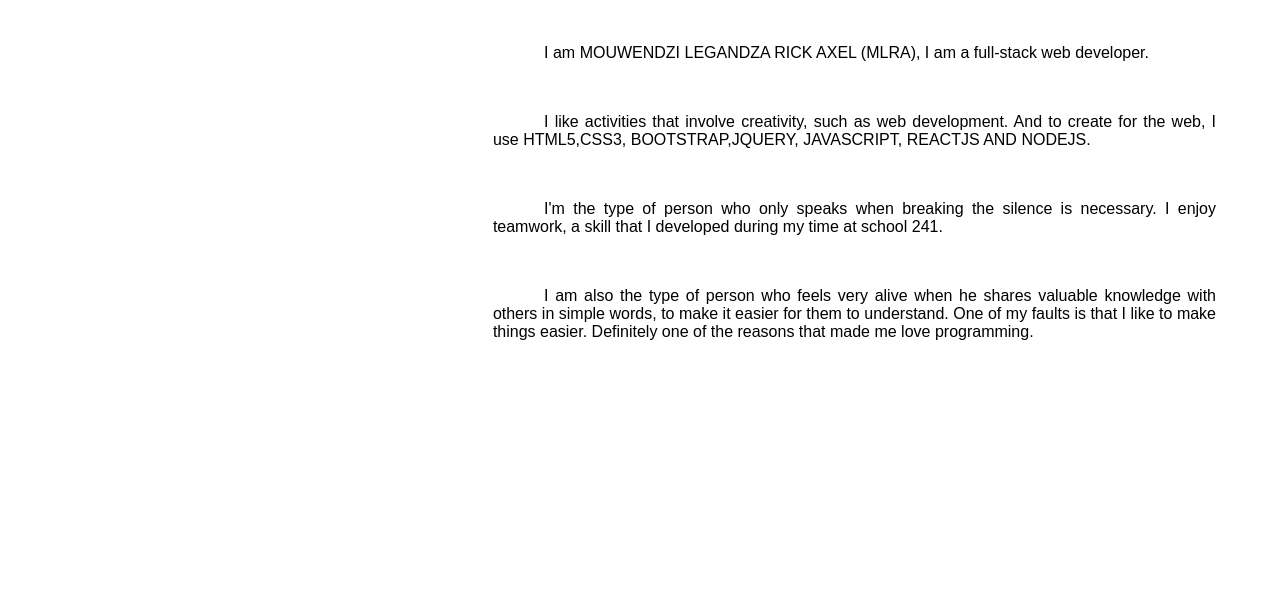
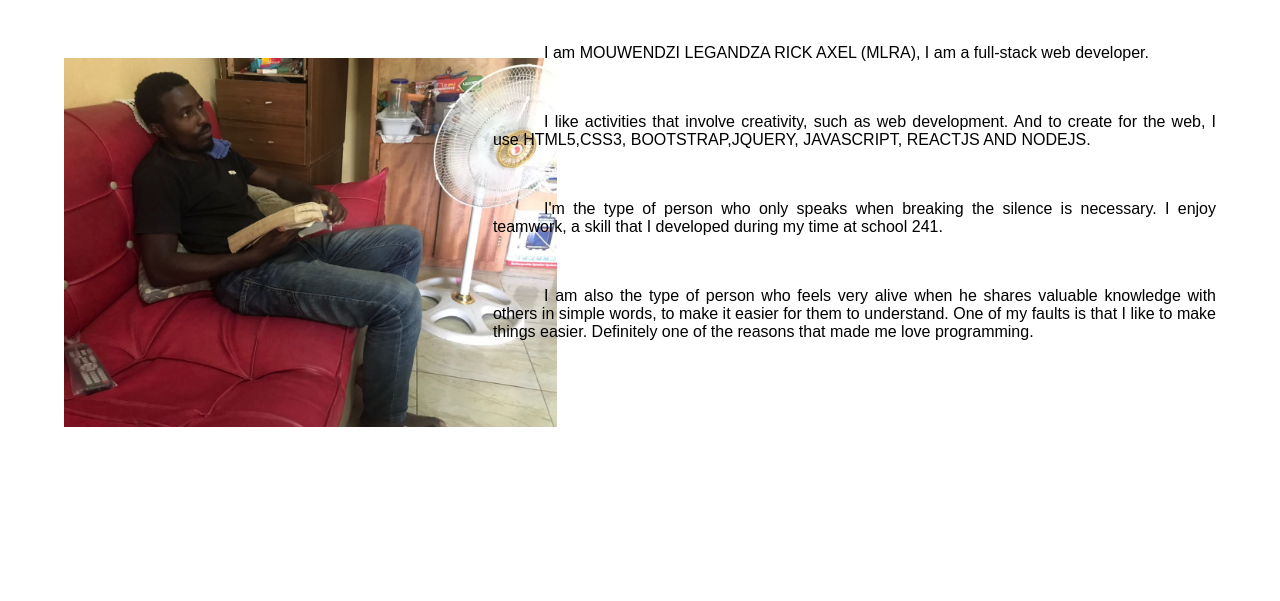
Before and after one commit to MLRAleader/mlra, a plain HTML site: page pages/about.html in a window 1280 px wide. Shown: the part 182-783 px from the top of the page. Drawn offline with Linux system fonts and the light colour scheme; the site is published under a folder, as on GitHub Pages, so addresses that start at the root find nothing.

Commit message:
Update style.css
file path optimization of images that are in called in css file.

```diff
--- a/assets/css/style.css
+++ b/assets/css/style.css
@@ -182,7 +182,7 @@ nav ul li a:hover {
   font-size: xx-small;
 }
 .projectUnderConstruction {
-  background-image: url("/assets/medias/images/thisProjectUnderConstruct.png");
+  background-image: url("../medias/images/thisProjectUnderConstruct.png");
   background-size: cover;
   background-position: center;
   background-repeat: no-repeat;
@@ -200,7 +200,7 @@ nav ul li a:hover {
   margin: 0 auto;
 }
 #picture-frame {
-  background-image: url('/assets/medias/images/reading.jpeg');
+  background-image: url('../medias/images/reading.jpeg');
   background-size:contain;
   background-repeat: no-repeat;
 }
@@ -398,7 +398,7 @@ footer {
     left:5vw;
   }
   #picture-frame {
-    background-image: url('/assets/medias/images/reading.jpeg');
+    background-image: url('../medias/images/reading.jpeg');
   }
   .aboutme p{
     font-size: 1rem;
```
